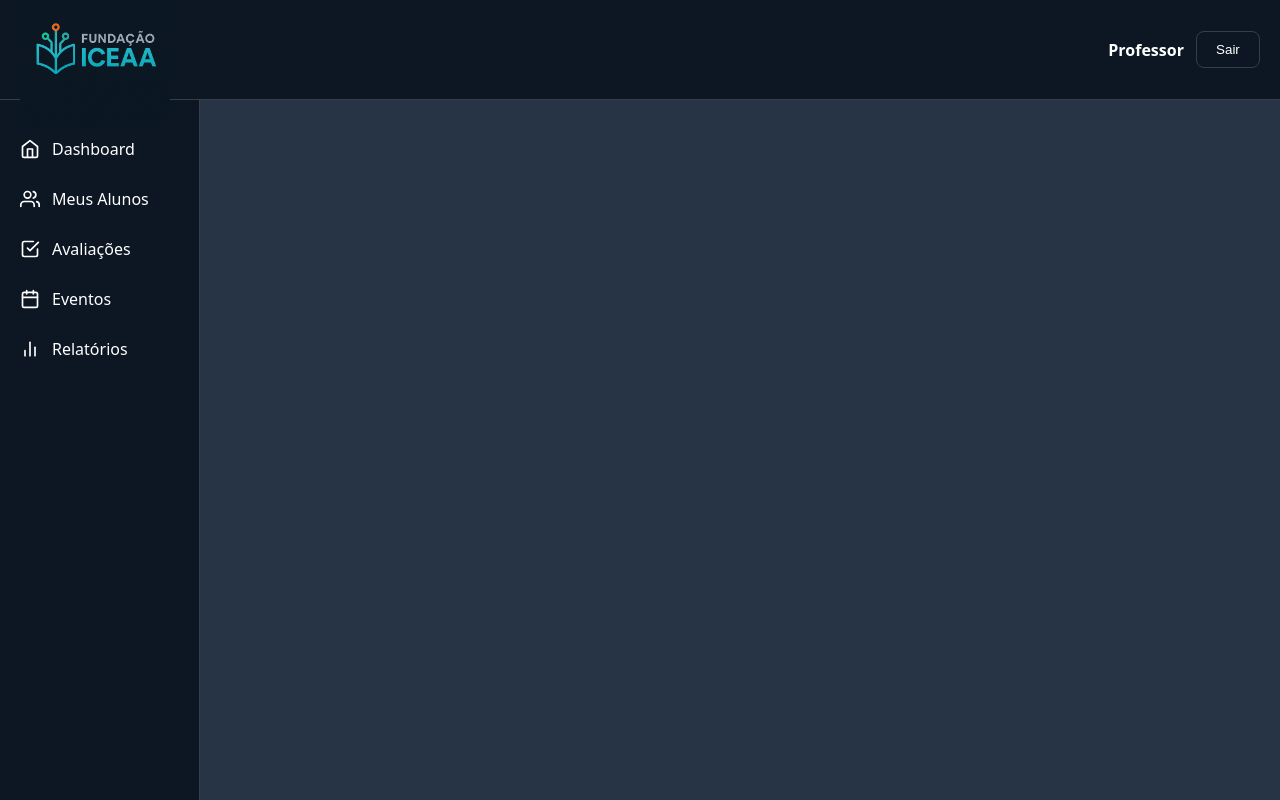
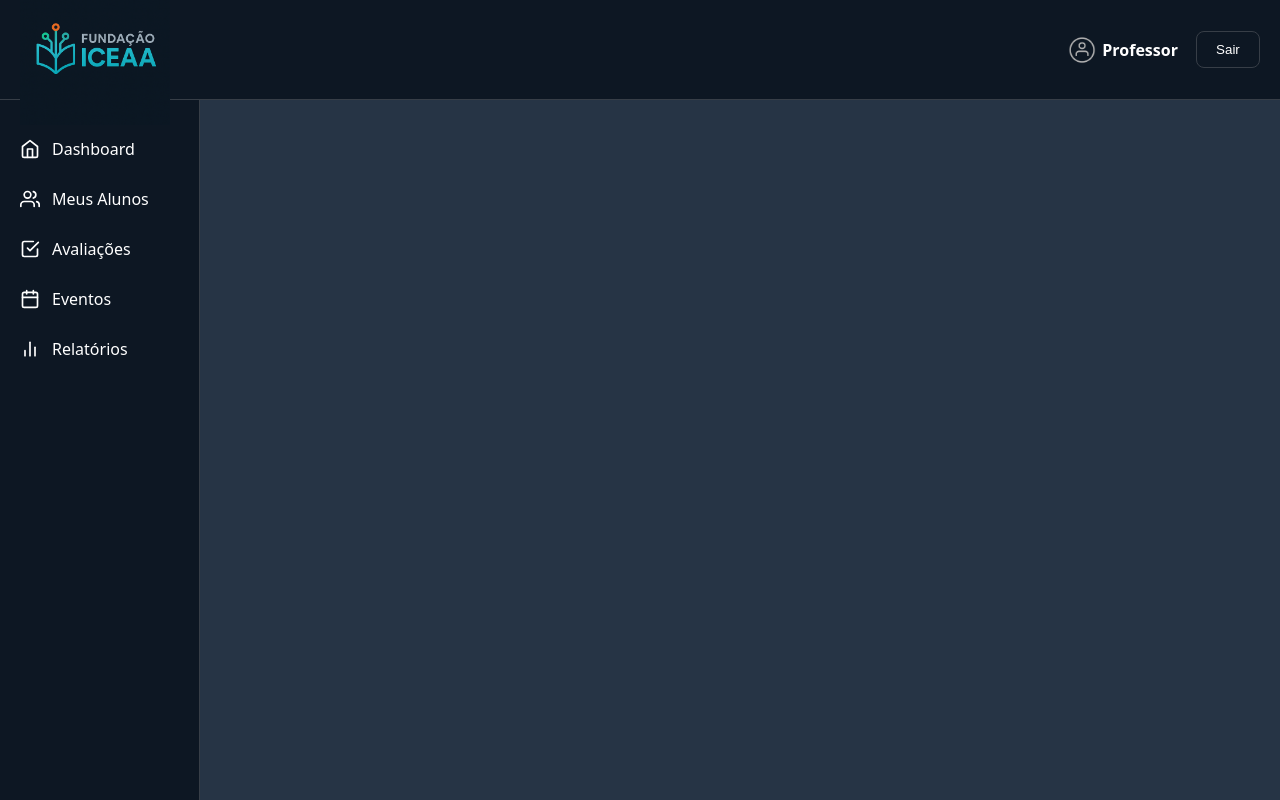
Before and after one commit to Eduardolimzz/sistema-de-qualificacao, a React app in the folder src/main/resources/frontend/: page /professor in a window 1280 px wide. Built offline with nearby package versions, Linux system fonts and the light colour scheme; sample sign-in values are in the browser's storage; the HTML template or start-up script is replaced by a standard one.

Commit message:
feat(frontend-teacher): Ajuste topo do Professor (Ã­cone e espaÃ§amento) e melhorias em Eventos

```diff
--- a/src/main/resources/frontend/src/componentes/TopoProfessor/TopoProfessor.jsx
+++ b/src/main/resources/frontend/src/componentes/TopoProfessor/TopoProfessor.jsx
@@ -12,7 +12,10 @@ export default function TopoProfessor() {
         <img src="/LogoICEAA.png" alt="Logo Fundação ICEAA" className={estilos.logo} />
       </div>
       <div className={estilos.userInfo}>
-        <span className={estilos.greeting}>Professor</span>
+        <div className={estilos.userLabel}>
+          <img src="/UserIcon.png" alt="Usuário" className={estilos.userIcon} />
+          <span className={estilos.greeting}>Professor</span>
+        </div>
         <button
           onClick={() => {
             authService.logout();
--- a/src/main/resources/frontend/src/componentes/TopoProfessor/TopoProfessor.module.css
+++ b/src/main/resources/frontend/src/componentes/TopoProfessor/TopoProfessor.module.css
@@ -26,8 +26,19 @@
 .userInfo {
   display: flex;
   align-items: center;
-  gap: 12px;
+  gap: 18px;
   color: #FFFFFF;
+}
+
+.userLabel {
+  display: flex;
+  align-items: center;
+  gap: 6px;
+}
+
+.userIcon {
+  width: 28px;
+  height: 28px;
 }
 
 .greeting {
```
